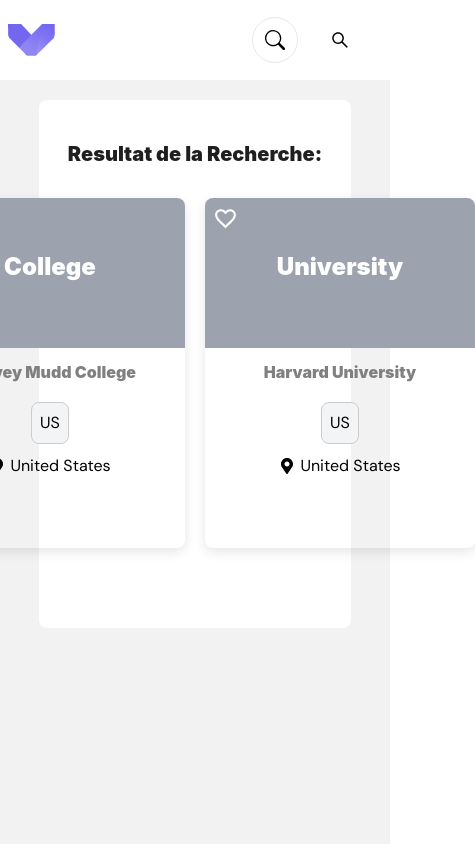
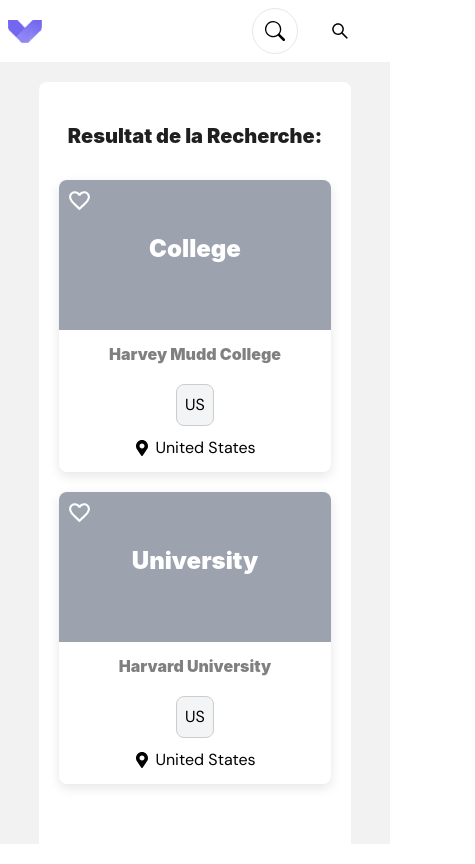
Before and after one commit to marion586/react-ts-marion-fluxbulb-teste, a React (Vite) app: page / in a window 390 px wide. Shown: the whole page, 475 px wide, since content can reach past the window. Built offline with nearby package versions, Linux system fonts and the light colour scheme.

Commit message:
make list university responsive

```diff
--- a/src/components/layouts/Navbar/style.scss
+++ b/src/components/layouts/Navbar/style.scss
@@ -3,14 +3,19 @@
   // border-bottom: 1px solid #d8d8d8;
 
   &__dropdown {
-    @apply absolute bottom-0 top-[100%] right-5  w-[400px];
+    @apply absolute bottom-0 top-[100%] right-5  w-[400px] z-40;
+
+    visibility: visible;
+    opacity: 1;
+    transition: visibility 0s, opacity 0.5s linear;
     &-card {
-      @apply flex flex-col gap-5 rounded-md bg-white p-5 mt-[2px];
+      @apply flex flex-col gap-5 rounded-md bg-white p-5 mt-[2px] z-40;
       box-shadow: rgb(0 0 0 / 10%) 0px 4px 6px -1px,
         rgb(0 0 0 / 6%) 0px 2px 4px -1px;
-      transition: all 1s ease, all 300ms;
+      overflow: hidden;
       visibility: visible;
       opacity: 1;
+      transition: visibility 0s, opacity 0.5s linear;
     }
     &-item {
       @apply flex gap-2 items-center rounded-md p-3;
@@ -66,12 +71,7 @@
 }
 
 .isHide {
-  transform: translateX(120%);
-  transition: all 1s ease, all 300ms;
   visibility: hidden;
   opacity: 0;
   transition: visibility 0s, opacity 0.5s linear;
 }
-.isHide {
-  display: none;
-}
--- a/src/modules/universityList/components/CardItemUnivirsity/style.scss
+++ b/src/modules/universityList/components/CardItemUnivirsity/style.scss
@@ -1,14 +1,14 @@
 .card {
-  @apply w-[270px] h-[350px] rounded-lg overflow-hidden;
+  @apply md:w-[270px] md:h-[350px]  block sm:h-[200px] sm:flex md:block w-full rounded-lg overflow-hidden z-0;
   box-shadow: rgba(0, 0, 0, 0.1) 0px 4px 12px;
   &__header {
-    @apply w-full h-[150px] bg-gray-400 flex items-center justify-center relative;
+    @apply md:w-full h-[150px] md:h-[150px] sm:h-full  bg-gray-400 flex flex-1 items-center justify-center relative z-0;
     &-icon {
       @apply absolute top-2 left-2;
     }
   }
   &__body {
-    @apply p-3 flex flex-col items-center justify-center gap-[10px];
+    @apply p-3 flex flex-grow flex-col  items-center justify-center gap-[10px];
     &-ca {
       border: 1px solid #ccc;
       @apply p-2 bg-gray-100 rounded-lg;
--- a/src/modules/universityList/style.scss
+++ b/src/modules/universityList/style.scss
@@ -1,6 +1,6 @@
 .university {
   @apply p-5 rounded-lg bg-white flex flex-col justify-center items-center gap-[20px] pt-[40px] pb-[80px];
   &__list {
-    @apply w-[full] flex justify-between gap-5;
+    @apply w-[full] flex justify-between gap-5 sm:flex-wrap flex-wrap md:flex-nowrap;
   }
 }
```
